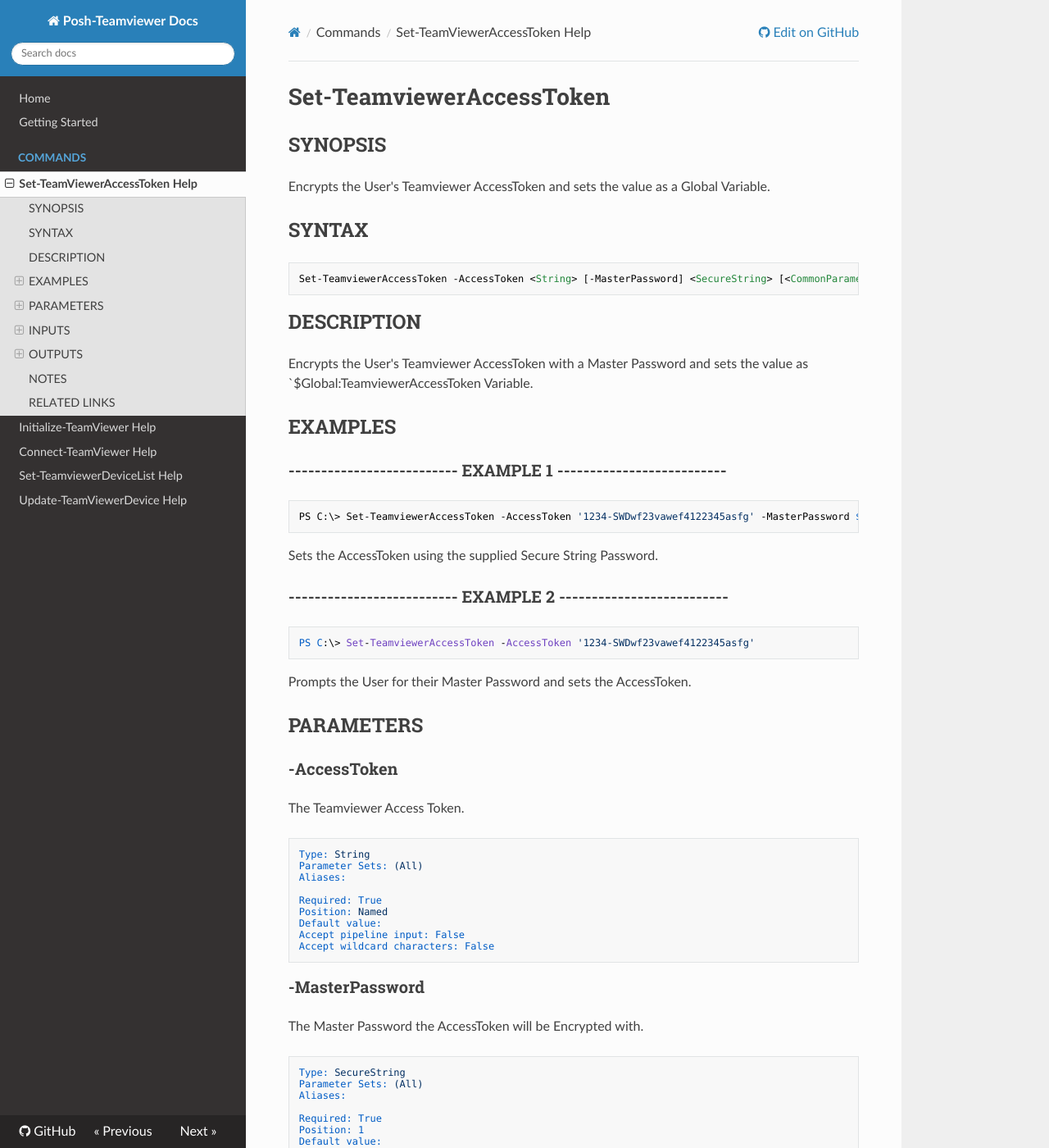
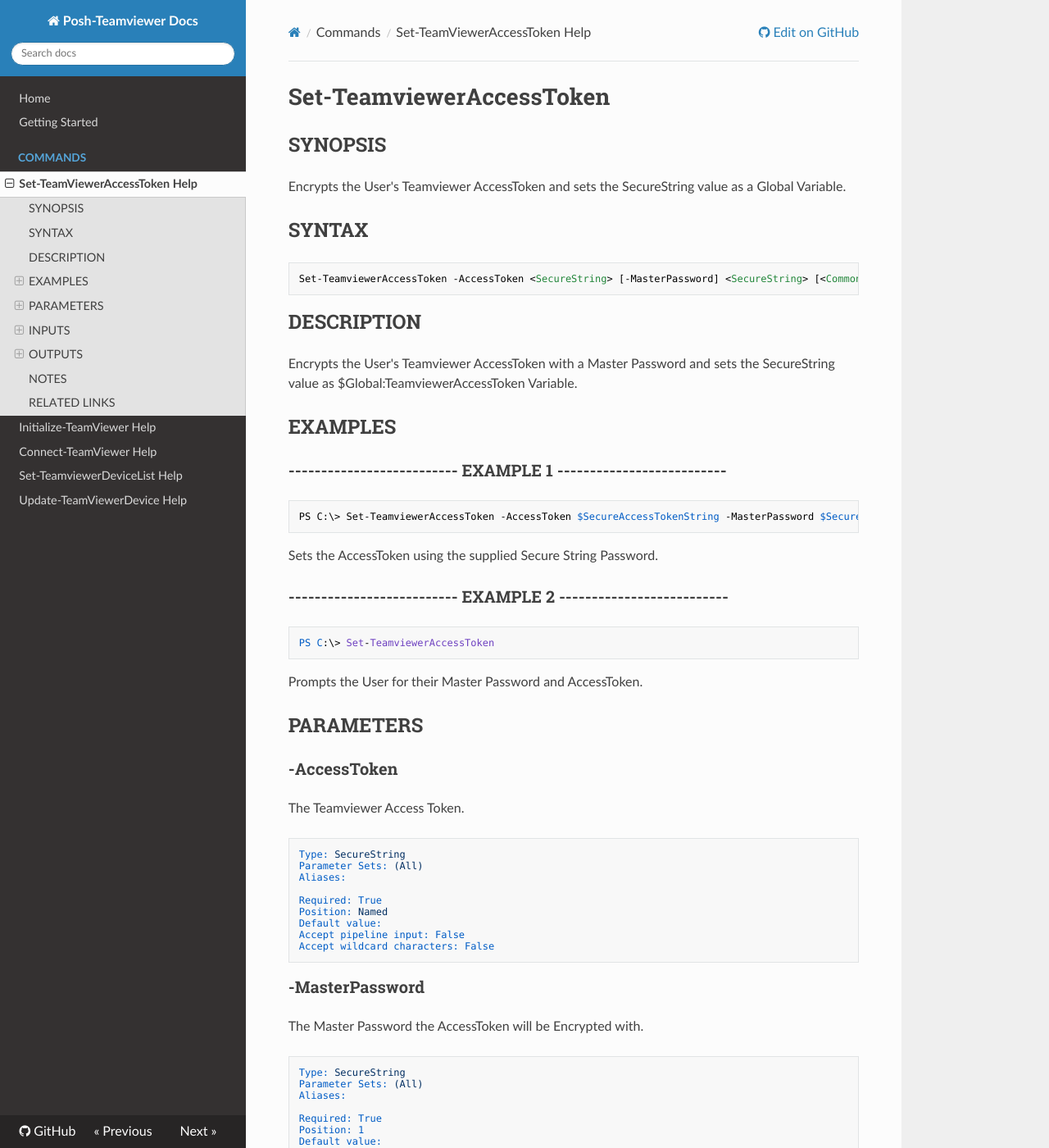
Before and after one commit to gerane/Posh-Teamviewer, an MkDocs documentation site: the page built from docs/Commands/Set-TeamviewerAccessToken.md, in a window 1280 px wide and 1400 px high. Shown: the whole window at 82% size. Built offline with MkDocs 1.6.1, drawn with Linux system fonts in a browser that asks for light colours; nearby versions of some CDN libraries; old or Windows-style settings are respelled for this version of MkDocs; some of the changed text lies outside the part shown.

Commit message:
Updated Help for new SecureString Changes

````diff
--- a/docs/Commands/Set-TeamviewerAccessToken.md
+++ b/docs/Commands/Set-TeamviewerAccessToken.md
@@ -5,29 +5,29 @@ schema: 2.0.0
 
 # Set-TeamviewerAccessToken
 ## SYNOPSIS
-Encrypts the User's Teamviewer AccessToken and sets the value as a Global Variable.
+Encrypts the User's Teamviewer AccessToken and sets the SecureString value as a Global Variable.
 ## SYNTAX
 
 ```
-Set-TeamviewerAccessToken -AccessToken <String> [-MasterPassword] <SecureString> [<CommonParameters>]
+Set-TeamviewerAccessToken -AccessToken <SecureString> [-MasterPassword] <SecureString> [<CommonParameters>]
 ```
 
 ## DESCRIPTION
-Encrypts the User's Teamviewer AccessToken with a Master Password and sets the value as `$Global:TeamviewerAccessToken Variable.
+Encrypts the User's Teamviewer AccessToken with a Master Password and sets the SecureString value as $Global:TeamviewerAccessToken Variable.
 ## EXAMPLES
 
 ### -------------------------- EXAMPLE 1 --------------------------
 ```
-PS C:\> Set-TeamviewerAccessToken -AccessToken '1234-SWDwf23vawef4122345asfg' -MasterPassword $SecureString
+PS C:\> Set-TeamviewerAccessToken -AccessToken $SecureAccessTokenString -MasterPassword $SecureString
 ```
 
 Sets the AccessToken using the supplied Secure String Password.
 ### -------------------------- EXAMPLE 2 --------------------------
 ```
-PS C:\> Set-TeamviewerAccessToken -AccessToken '1234-SWDwf23vawef4122345asfg'
+PS C:\> Set-TeamviewerAccessToken
 ```
 
-Prompts the User for their Master Password and sets the AccessToken.
+Prompts the User for their Master Password and AccessToken.
 ## PARAMETERS
 
 ### -AccessToken
@@ -37,7 +37,7 @@ The Teamviewer Access Token.
 
 
 ```yaml
-Type: String
+Type: SecureString
 Parameter Sets: (All)
 Aliases:
 
````
Also changed, not shown: other parts of docs/Commands/Set-TeamviewerAccessToken.md (+7 -3 lines), docs/Commands/Connect-Teamviewer.md (+9 -5 lines), docs/Commands/Initialize-Teamviewer.md (+8 -4 lines), docs/Commands/Set-TeamviewerDeviceList.md (+8 -4 lines), docs/Commands/Update-TeamviewerDevice.md (+9 -5 lines), docs/Images/SetAccessToken.gif.
